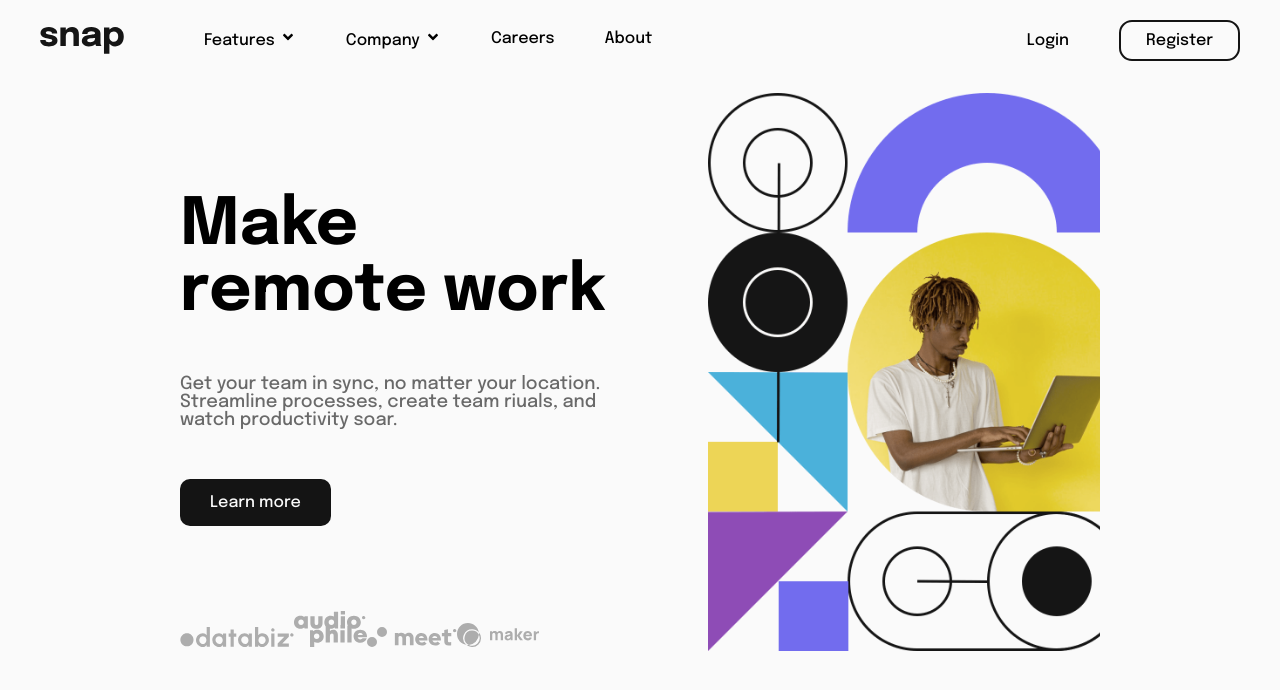
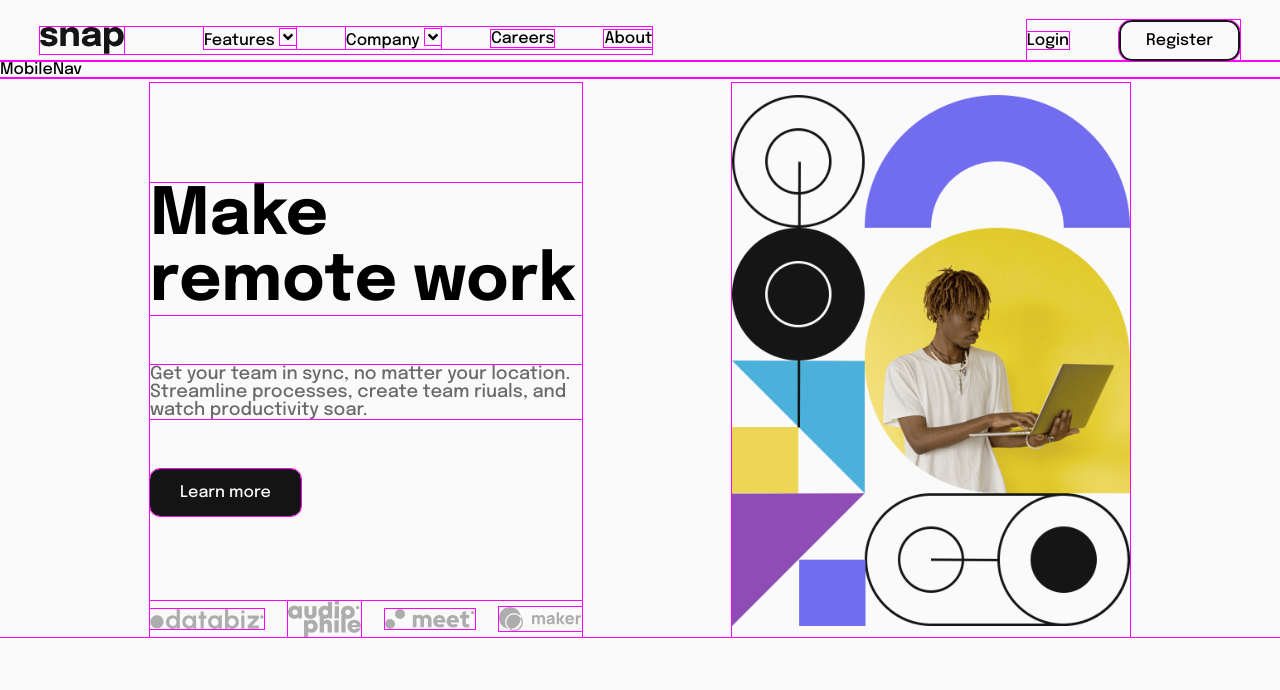
Before and after one commit to DicksonAnthony/Snap-react, a React (Create React App) app: page / in a window 1280 px wide. Shown: the top 690 px of the page. Built offline with nearby package versions, Linux system fonts and the light colour scheme.

Commit message:
Still building ✅

```diff
--- a/src/GlobalStyle.js
+++ b/src/GlobalStyle.js
@@ -5,7 +5,7 @@ export const GlobalStyle = createGlobalStyle`
         margin: 0;
         padding: 0;
         overflow: hidden;
-        /* outline: 1px solid magenta; */
+        outline: 1px solid magenta;
         box-sizing: border-box;
 
     }
--- a/src/components/Content.jsx
+++ b/src/components/Content.jsx
@@ -3,7 +3,6 @@ import Img1 from "../images/client-databiz.svg";
 import Img2 from "../images/client-audiophile.svg";
 import Img3 from "../images/client-meet.svg";
 import Img4 from "../images/client-maker.svg";
-// import Img5 from "../images/image-hero-desktop.png";
 import {
   Div1,
   Heading,
@@ -37,7 +36,7 @@ const Content = () => {
             <Image src={Img4} alt="maker" />
           </Imgdiv>
         </Div1>
-        <Div2>{/* <Image2 src={Img5} alt="hero-image" /> */}</Div2>
+        <Div2></Div2>
       </Wrapper>
     </>
   );
--- a/src/components/Header.jsx
+++ b/src/components/Header.jsx
@@ -1,11 +1,11 @@
 import React from "react";
 import Content from "./Content";
-import Nav from "./Nav";
+import Navigation from "./Nav";
 
 const Header = () => {
   return (
     <>
-      <Nav />
+      <Navigation />
       <Content />
     </>
   );
--- /dev/null
+++ b/src/components/MobileNav.jsx
@@ -0,0 +1,9 @@
+import React from 'react'
+
+const MobileNav = () => {
+  return (
+    <div>MobileNav</div>
+  )
+}
+
+export default MobileNav
--- a/src/components/Nav.jsx
+++ b/src/components/Nav.jsx
@@ -1,5 +1,6 @@
-import React from "react";
+import React, { useState } from "react";
 import Img from "../images/Logo.svg";
+import MobileNav from "./MobileNav";
 import {
   Nav,
   Leftcont,
@@ -8,9 +9,17 @@ import {
   Rightcont,
   Register,
   Icon,
+  Closebtn,
 } from "./styles/Nav.styled";
-const Header = () => {
+const Navigation = () => {
+  const [mobile, setMobile] = useState(false);
+
+  const toggle = () => {
+    setMobile((prev) => !prev);
+  };
+
   return (
+    <>
       <Nav>
         <Leftcont>
           <Image src={Img} alt="logo" />
@@ -34,7 +43,10 @@ const Header = () => {
           <Register>Register</Register>
         </Rightcont>
       </Nav>
+      <Closebtn />
+      <MobileNav mobile={mobile} setMobile={setMobile} />
+    </>
   );
 };
 
-export default Header;
+export default Navigation;
--- a/src/components/styles/Content.styled.js
+++ b/src/components/styles/Content.styled.js
@@ -2,13 +2,22 @@ import styled from "styled-components";
 import Img from "../../images/image-hero-desktop.png";
 
 export const Wrapper = styled.div`
-  gap: 75px;
+  gap: 150px;
   display: flex;
-  padding: 32px 180px 0;
-  justify-content: space-between;
+  padding: 5px 150px 0;
+  justify-content: space-around;
+
+  @media screen and (max-width: 768px) {
+    flex-direction: column;
+    padding: 0;
+  }
 `;
 export const Div1 = styled.div`
   padding-top: 100px;
+
+  @media screen and (max-width: 786px) {
+    order: 2;
+  }
 `;
 export const Heading = styled.h1`
   font-size: 65px;
@@ -29,15 +38,14 @@ export const Image = styled.img``;
 export const Div2 = styled.div`
   width: 100%;
   background-image: url(${Img});
-  background-position: fill;
-  background-size: cover;
+  background-position: center;
+  background-size: contain;
   background-repeat: no-repeat;
   box-sizing: content-box;
 `;
-// export const Image2 = styled.img`
-//   box-sizing: border-box;
-//   max-width: 100%;
-// `;
 export const Imgdiv = styled.div`
   margin-top: 100px;
+  display: flex;
+  justify-content: space-between;
+  align-items: center;
 `;
--- a/src/components/styles/Nav.styled.js
+++ b/src/components/styles/Nav.styled.js
@@ -1,11 +1,16 @@
 import styled from "styled-components";
-import { FaAngleDown } from "react-icons/fa";
+import { FaAngleDown, FaTimes } from "react-icons/fa";
 
 export const Nav = styled.nav`
   display: flex;
+  position: relative;
   align-items: center;
   padding: 20px 40px 0;
   justify-content: space-between;
+
+  @media screen and (max-width: 768px) {
+    display: none;
+  }
 `;
 export const Leftcont = styled.div`
   display: flex;
@@ -39,3 +44,13 @@ export const Icon = styled(FaAngleDown)`
   margin-top: 2px;
   margin-left: 5px;
 `;
+export const Closebtn = styled(FaTimes)`
+  display: none;
+
+  @media screen and (max-width: 768px) {
+    display: block;
+    position: absolute;
+    top: 50px;
+    right: 20px;
+  }
+`;
```
Also changed, not shown: src/components/styles/MobileNav.styled.js (added). Lines whose indentation alone changed are shown as unchanged.
